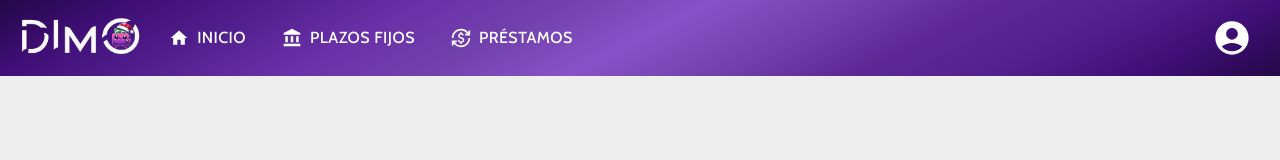
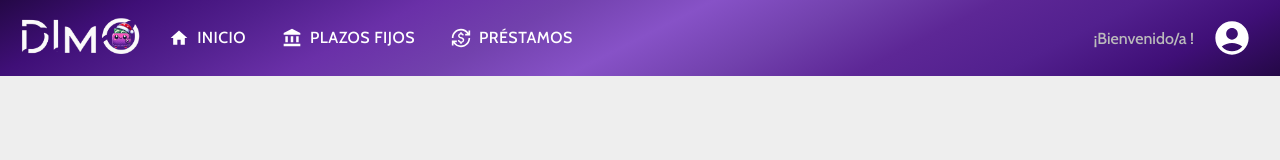
Before and after one commit to alkemyTech/BBVA-FS-W5-Front-S1, a React (Vite) app: page /depositmoney in a window 1280 px wide. Shown: the top 160 px of the page. Built offline with nearby package versions, Linux system fonts and the light colour scheme; no server answers; sample sign-in values are in the browser's storage.

Commit message:
Seguimos puliendo

```diff
--- a/src/components/Home/Home.jsx
+++ b/src/components/Home/Home.jsx
@@ -176,7 +176,6 @@ export default function Home() {
 
     useEffect(() => {
         let token = localStorage.getItem("token");
-        console.log(token);
         if (token == null) {
             navigate("/")
         }
--- a/src/components/SendMoney/SendMoney.jsx
+++ b/src/components/SendMoney/SendMoney.jsx
@@ -64,6 +64,10 @@ export default function SendMoney({ send }) {
   };
 
   useEffect(() => {
+    let token = localStorage.getItem("token");
+    if (token == null) {
+        navigate("/")
+    }
     const fetchAccounts = async () => {
       try {
         const response = await apiConfig.get("accounts/");
--- a/src/components/UI/Header.jsx
+++ b/src/components/UI/Header.jsx
@@ -63,7 +63,7 @@ export default function Header() {
         boxShadow: "0px 8px 10px rgba(0, 0, 0, 0.2)",
       }}
     >
-      <Grid item size={6}>
+      <Grid item size={7}>
         <Grid container alignItems="center" flexDirection="row" spacing={3}>
           <Grid item>
             <img
@@ -73,7 +73,6 @@ export default function Header() {
               onClick={handleNavigate}
             />
           </Grid>
-
           <Grid item>
             <Button
               sx={{
@@ -123,7 +122,7 @@ export default function Header() {
             <Button
               sx={{
                 color: "#ffffff",
-                fontSize: "16px",
+                fontSize: "14px",
               }}
               startIcon={<ManageAccountsIcon />}
               onClick={()=>redirect("/gestionUsuarios")}
@@ -138,7 +137,7 @@ export default function Header() {
 
         </Grid>
       </Grid>
-      <Grid item size={6}>
+      <Grid item size={5}>
         <Box
           sx={{
             display: "flex",
@@ -151,7 +150,7 @@ export default function Header() {
           <Box sx={{display:"flex", flexDirection:"column", textAlign:"center"}}>
 
             <Typography variant="p" color="#BBBBBB">
-            {userAuthenticated.firstName} {userAuthenticated.lastName}
+              ¡Bienvenido/a {userAuthenticated.firstName} {userAuthenticated.lastName}!
             </Typography>
           </Box>
           <IconButton
```
